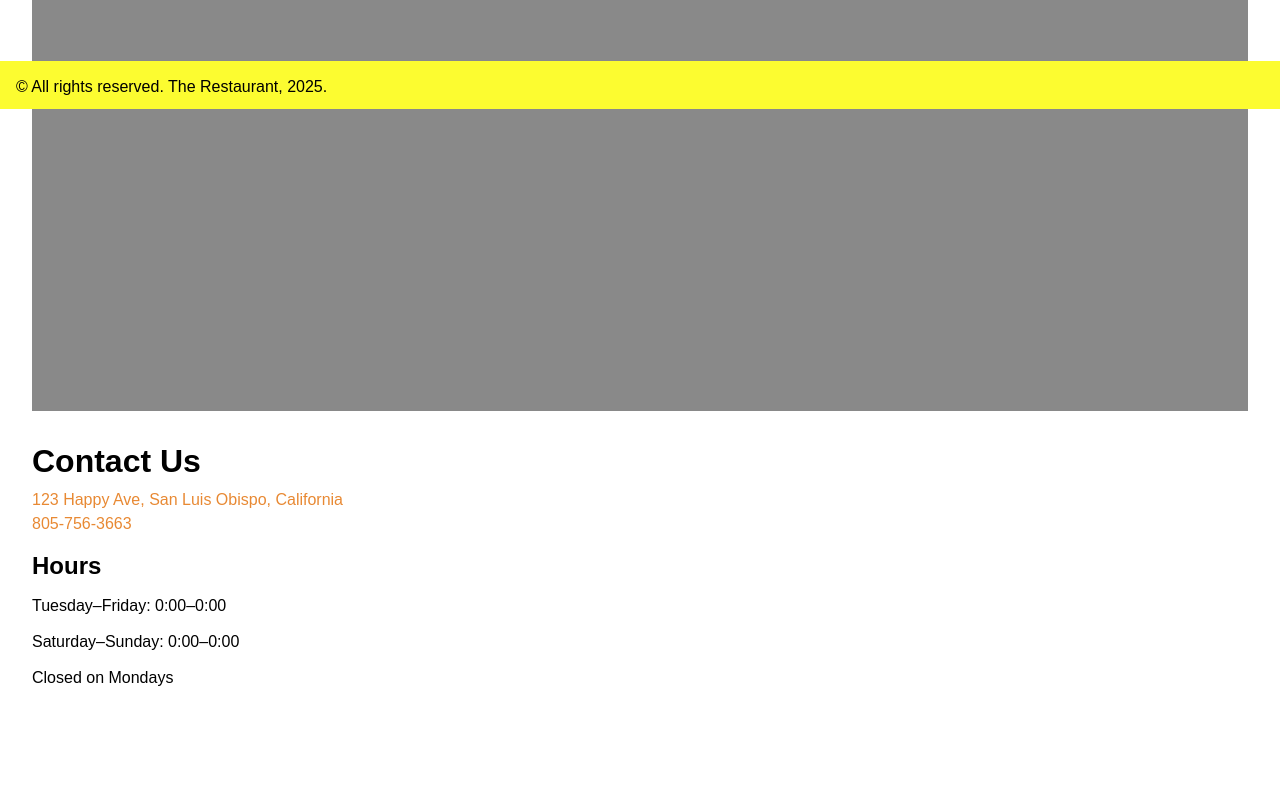
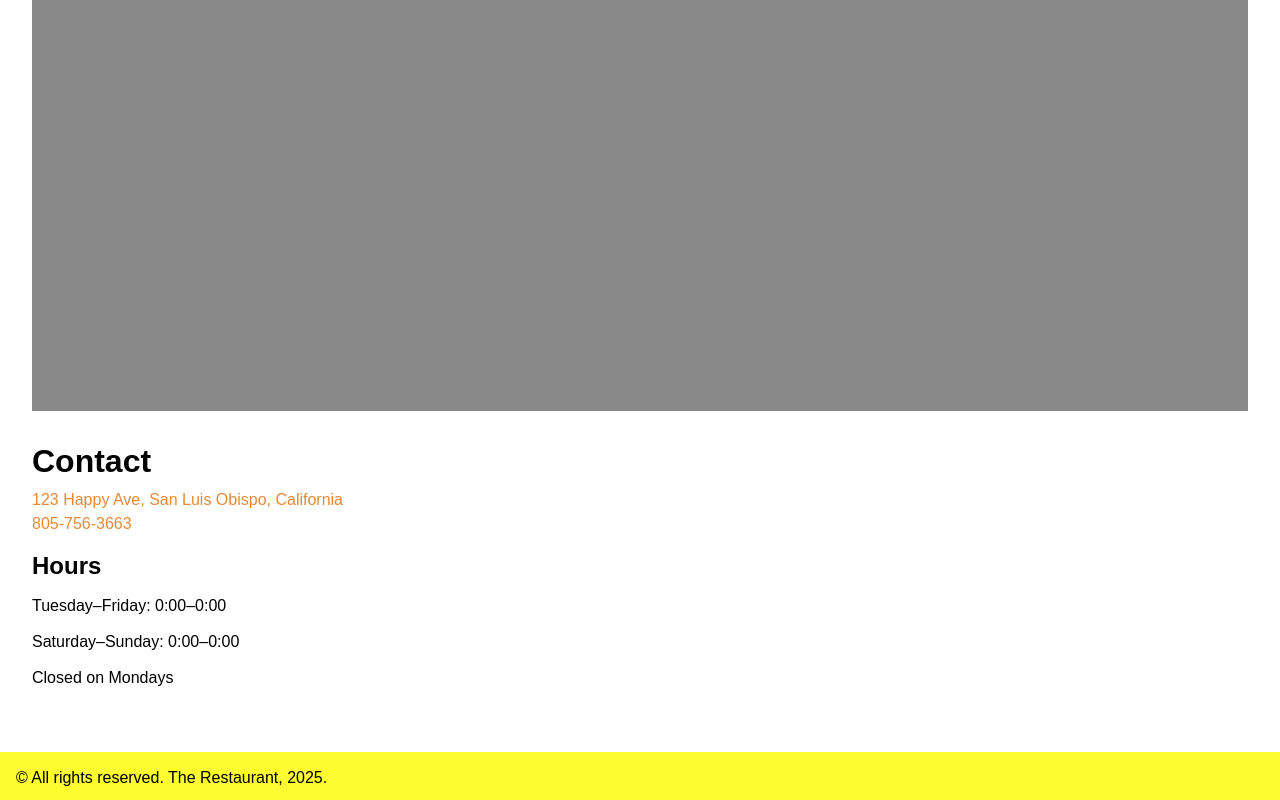
Before and after one commit to sgilchrist1/sgilchrist1.github.io, a plain HTML site: page grc338/website-mobile-first/contact.html in a window 1280 px wide. Shown: the part 691-1491 px from the top of the page. Drawn offline with Linux system fonts and the light colour scheme.

Commit message:
Refactor contact.html for improved layout and content
Updated the contact page structure and content.

```diff
--- a/grc338/website-mobile-first/contact.html
+++ b/grc338/website-mobile-first/contact.html
@@ -10,7 +10,7 @@
       <title>Final Website</title>
    </head>
    <body>
-            <div class="contact-container">
+      <div class="container">
          <header>
             <h1><a href="index.html"><img src="logo.svg" alt="Restaurant Logo"></a></h1>
             <nav>
@@ -21,27 +21,23 @@
                </ul>
             </nav>
          </header>
-
-            <main>
-               <figure>
+         <main class="contact">
             <img src="placeholder.jpg" alt="">
-                 </figure>
-                 <h2> Contact Us</h2>
+            <h2> Contact</h2>
             <address>
-                    123 Happy Ave, San Luis Obispo, California <br>
-                        <a>805-756-3663</a>
-
+               123 Happy Ave, San Luis Obispo, California
             </address>
-
+            <address>
+               805-756-3663
+            </address>
             <h3>Hours</h3>
             <p>Tuesday–Friday: 0:00–0:00</p>
             <p>Saturday–Sunday: 0:00–0:00</p>
             <p>Closed on Mondays</p>
          </main>
-
          <footer>
             <p> © All rights reserved. The Restaurant, 2025.</p>
          </footer>
+      </div>
    </body>
-        </div>
 </html>
```
Lines whose indentation alone changed are shown as unchanged.
